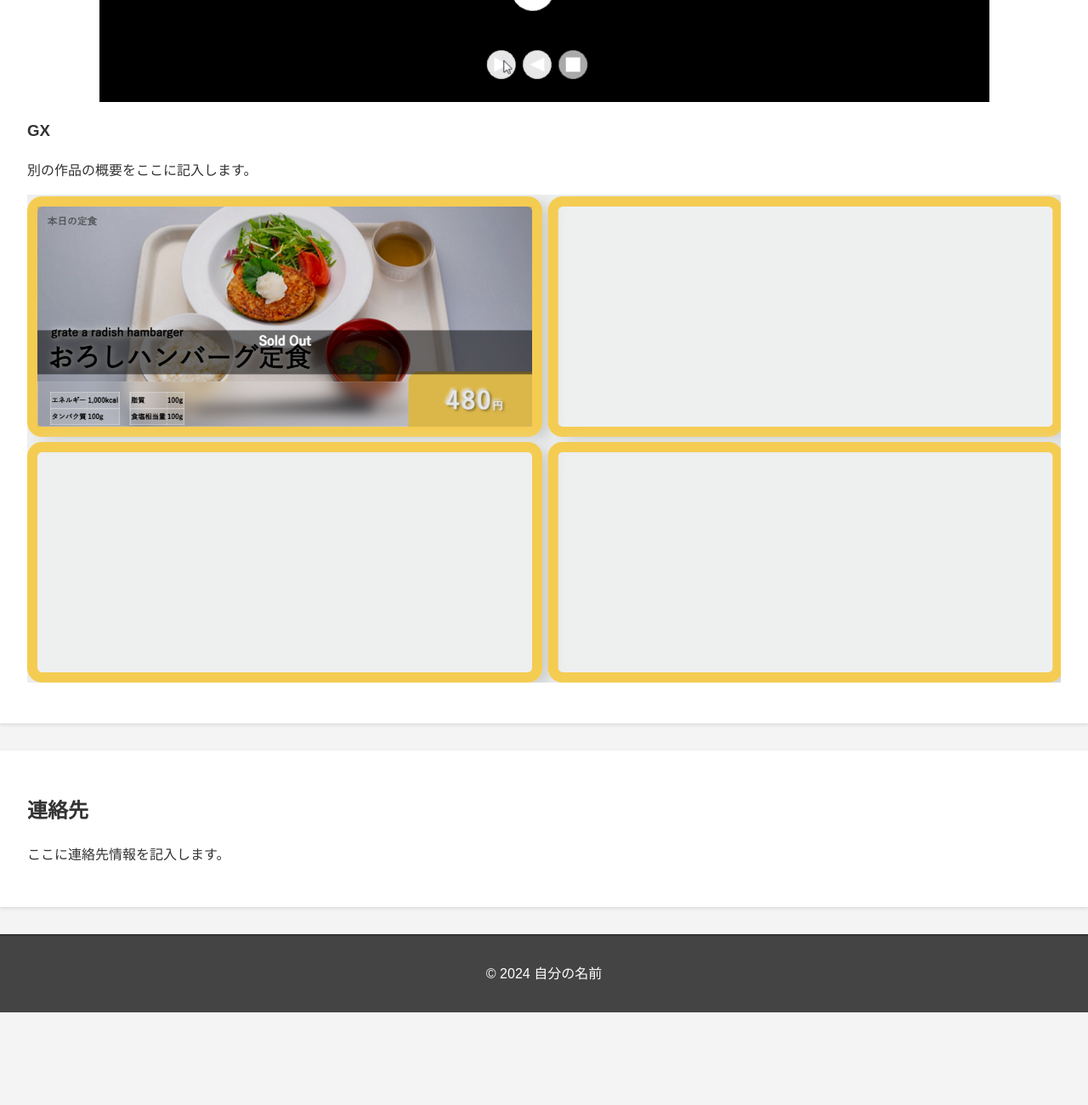
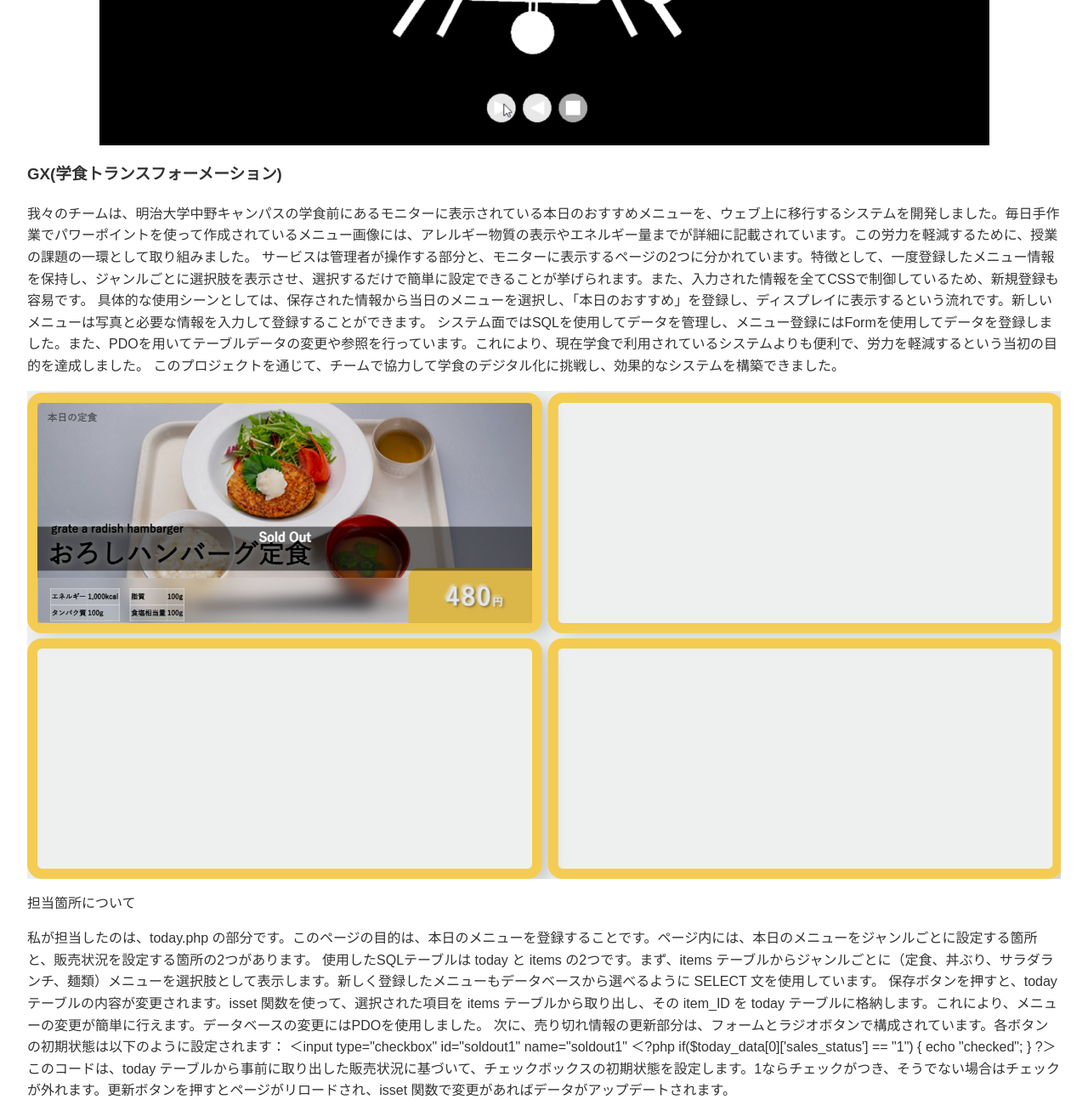
Before and after one commit to mayaportfolio/mayaportfolio.github.io, a plain HTML site: page index.html in a window 1280 px wide. Shown: the part 1920-3220 px from the top of the page at 85% size. Before the commit the page ends 3111 px from the top, so only its background shows below. Drawn offline with Linux system fonts and the light colour scheme.

Commit message:
Add files via upload

```diff
--- a/index.html
+++ b/index.html
@@ -36,14 +36,31 @@
             </div>
             <div class="work-item">
                 <h3>観覧車の3DCG</h3>
-                <p>作品の概要をここに記入します。</p>
+                <p>私が手掛けた観覧車の3DCGは、ただの視覚モデルにとどまらず、回転と逆回転の両方を実装しています。これにより、動きの自然さが際立ちます。さらに、ユーザーが様々な角度から観覧車を楽しめるように、カメラの移動機能も追加しました。このプロジェクトでは、3DCGモデリングのスキルはもちろん、複雑なアニメーション制御やインタラクティブな視点操作を実現するプログラミング技術に挑戦しました。</p>
                 <img src="image/image2.png" alt="作品の画像" class="work-image">
             </div>
             <!-- 追加の作品例 -->
             <div class="work-item">
-                <h3>GX</h3>
-                <p>別の作品の概要をここに記入します。</p>
+                <h3>GX(学食トランスフォーメーション)</h3>
+                <p>我々のチームは、明治大学中野キャンパスの学食前にあるモニターに表示されている本日のおすすめメニューを、ウェブ上に移行するシステムを開発しました。毎日手作業でパワーポイントを使って作成されているメニュー画像には、アレルギー物質の表示やエネルギー量までが詳細に記載されています。この労力を軽減するために、授業の課題の一環として取り組みました。
+
+                    サービスは管理者が操作する部分と、モニターに表示するページの2つに分かれています。特徴として、一度登録したメニュー情報を保持し、ジャンルごとに選択肢を表示させ、選択するだけで簡単に設定できることが挙げられます。また、入力された情報を全てCSSで制御しているため、新規登録も容易です。
+
+                    具体的な使用シーンとしては、保存された情報から当日のメニューを選択し、「本日のおすすめ」を登録し、ディスプレイに表示するという流れです。新しいメニューは写真と必要な情報を入力して登録することができます。
+
+                    システム面ではSQLを使用してデータを管理し、メニュー登録にはFormを使用してデータを登録しました。また、PDOを用いてテーブルデータの変更や参照を行っています。これにより、現在学食で利用されているシステムよりも便利で、労力を軽減するという当初の目的を達成しました。
+
+                    このプロジェクトを通じて、チームで協力して学食のデジタル化に挑戦し、効果的なシステムを構築できました。</p>
                 <img src="image/image3.png" alt="別の作品の画像" class="work-image">
+                <p>担当箇所について</p>
+                 <p>私が担当したのは、today.php の部分です。このページの目的は、本日のメニューを登録することです。ページ内には、本日のメニューをジャンルごとに設定する箇所と、販売状況を設定する箇所の2つがあります。
+                    使用したSQLテーブルは today と items の2つです。まず、items テーブルからジャンルごとに（定食、丼ぶり、サラダランチ、麺類）メニューを選択肢として表示します。新しく登録したメニューもデータベースから選べるように SELECT 文を使用しています。
+                    保存ボタンを押すと、today テーブルの内容が変更されます。isset 関数を使って、選択された項目を items テーブルから取り出し、その item_ID を today テーブルに格納します。これにより、メニューの変更が簡単に行えます。データベースの変更にはPDOを使用しました。
+                    次に、売り切れ情報の更新部分は、フォームとラジオボタンで構成されています。各ボタンの初期状態は以下のように設定されます：
+                    ＜input type="checkbox" id="soldout1" name="soldout1" ＜?php if($today_data[0]['sales_status'] == "1") { echo "checked"; } ?＞
+                    このコードは、today テーブルから事前に取り出した販売状況に基づいて、チェックボックスの初期状態を設定します。1ならチェックがつき、そうでない場合はチェックが外れます。更新ボタンを押すとページがリロードされ、isset 関数で変更があればデータがアップデートされます。
+                </p>
+                <img src="image/image4.png" alt="別の作品の画像" class="work-image">
             </div>
             <!-- 作品フォーマットの終了 -->
         </div>
```
Also changed, not shown: image/image4.png (added).
